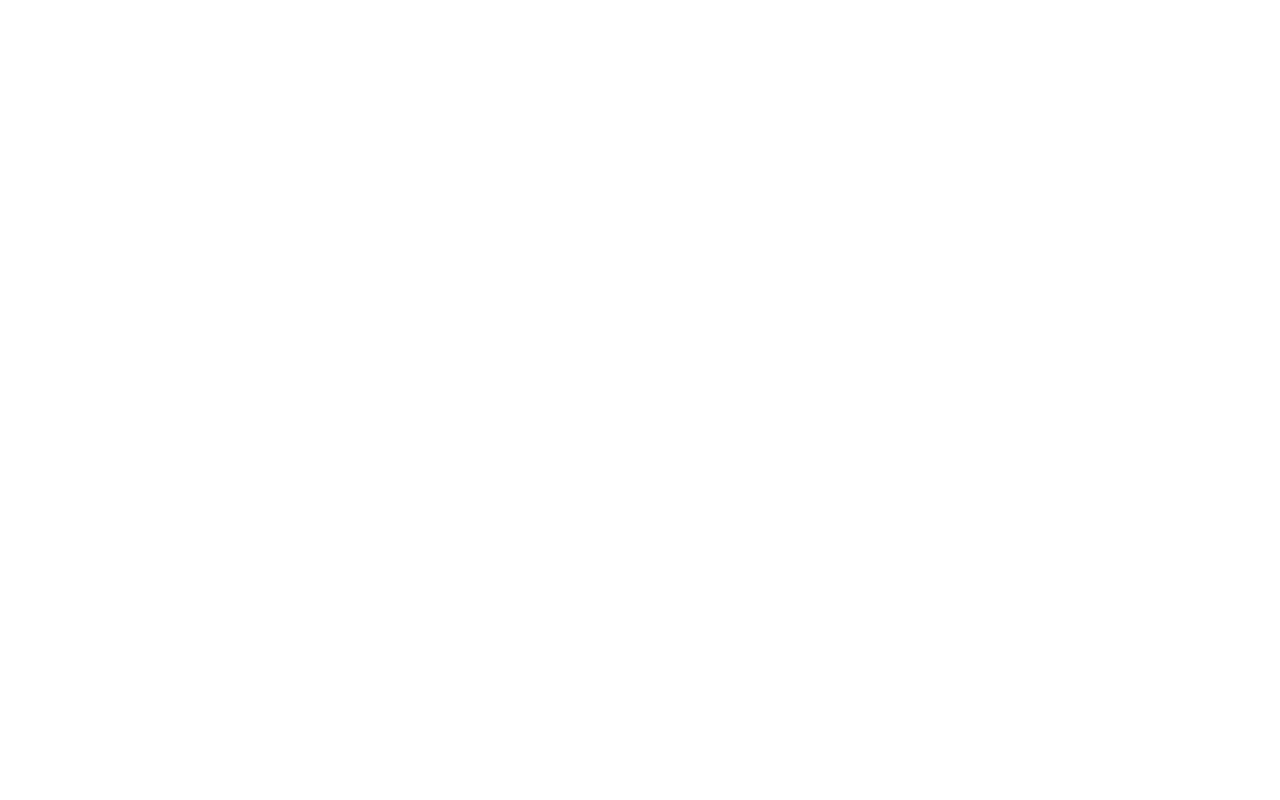
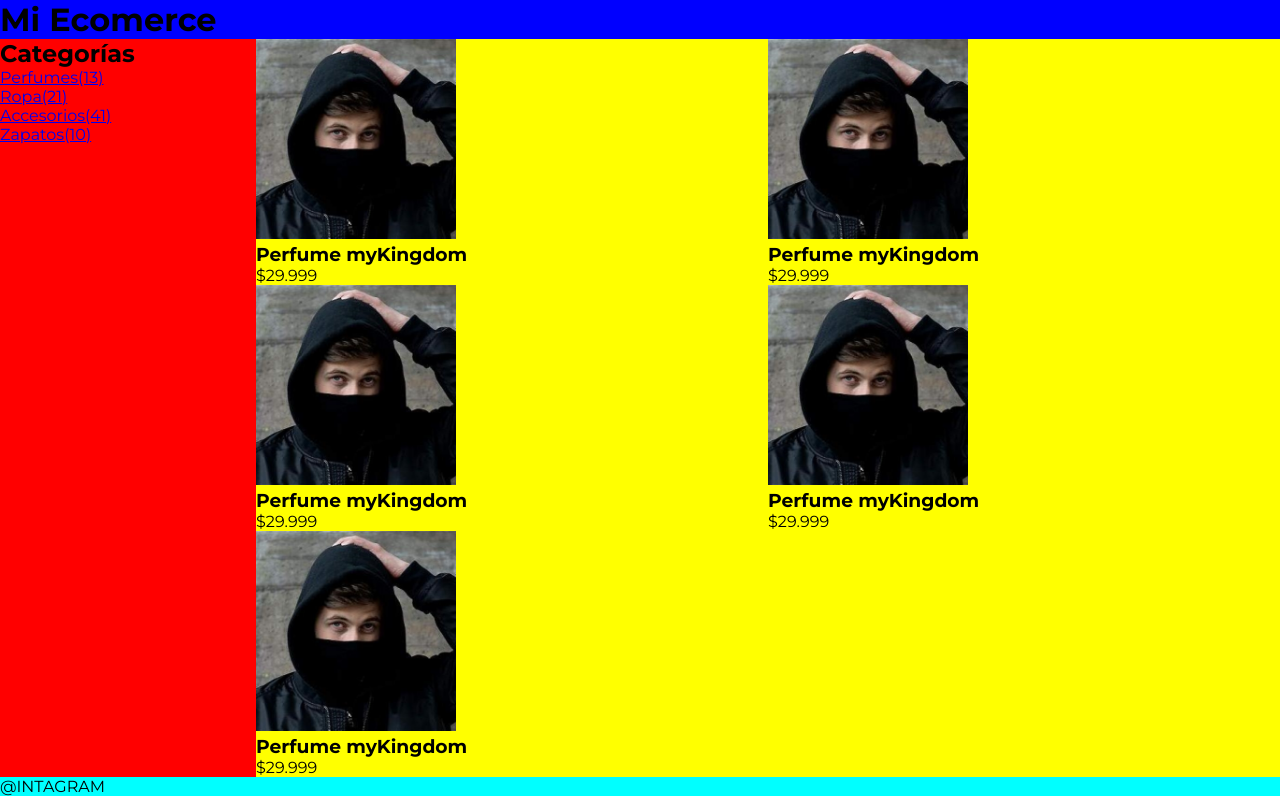
Before and after one commit to chrislopez93/Desafio2_grid, a plain HTML site: page index.html in a window 1280 px wide. Drawn offline with Linux system fonts and the light colour scheme.

Commit message:
Estructura básica del proyecto

```diff
--- a/assets/css/style.css
+++ b/assets/css/style.css
@@ -0,0 +1,41 @@
+*{
+    margin: 0;
+    padding: 0;
+}
+
+body{
+    font-family: 'Montserrat', sans-serif;
+    color: #000000;
+}
+
+.grid_container{
+    display: grid;
+    grid-template-columns: 20% 80%;
+    grid-template-areas:
+    "header header header"
+    "aside main main"
+    "aside main main"
+    "footer footer footer";
+}
+
+header{
+    grid-area: header;
+    background-color: blue;
+}
+aside{
+    grid-area: aside;
+    background-color: red;
+}
+main{
+    grid-area: main;
+    background-color: yellow;
+}
+footer{
+    grid-area: footer;
+    background-color: aqua;
+}
+
+.grid-item{
+    display: grid;
+    grid-template-columns: repeat(2, 2fr);
+}
--- a/index.html
+++ b/index.html
@@ -1,5 +1,6 @@
 <!DOCTYPE html>
 <html lang="es">
+
 <head>
     <meta charset="UTF-8">
     <meta name="viewport" content="width=device-width, initial-scale=1.0">
@@ -7,10 +8,69 @@
     <link rel="preconnect" href="https://fonts.googleapis.com">
     <link rel="preconnect" href="https://fonts.gstatic.com" crossorigin>
     <link href="https://fonts.googleapis.com/css2?family=Montserrat:wght@400;700&display=swap" rel="stylesheet">
-    <link rel="icon" type="image/x-ico" href="./assets/img/icon.ico">
+    <link rel="icon" type="image/x-ico" href="./assets/img/ico.ico">
     <title>Document</title>
 </head>
+
 <body>
+    <div class="grid_container">
+        <header>
+            <h1>Mi Ecomerce</h1>
+        </header>
+        <aside>
+            <div>
+                <h2 class="aside_item_title">Categorías</h2>
+                <ul>
+                    <li><a href="#">Perfumes<span class="aside_item_stock">(13)</span></a></li>
+                    <li><a href="#">Ropa<span class="aside_item_stock">(21)</span></a></li>
+                    <li><a href="#">Accesorios<span class="aside_item_stock">(41)</span></a></li>
+                    <li><a href="#">Zapatos<span class="aside_item_stock">(10)</span></a></li>
+                </ul>
+            </div>
+        </aside>
+        <main>
+            <div class="grid-item">
+                <div>
+                    <img src="./assets/img/alanwalker.jpeg" alt="imagen" width="200px">
+                    <div>
+                        <h3>Perfume myKingdom</h3>
+                        <p>$29.999</p>
+                    </div>
+                </div>
+                <div>
+                    <img src="./assets/img/alanwalker.jpeg" alt="imagen" width="200px">
+                    <div>
+                        <h3>Perfume myKingdom</h3>
+                        <p>$29.999</p>
+                    </div>
+                </div>
+                <div>
+                    <img src="./assets/img/alanwalker.jpeg" alt="imagen" width="200px">
+                    <div>
+                        <h3>Perfume myKingdom</h3>
+                        <p>$29.999</p>
+                    </div>
+                </div>
+                <div>
+                    <img src="./assets/img/alanwalker.jpeg" alt="imagen" width="200px">
+                    <div>
+                        <h3>Perfume myKingdom</h3>
+                        <p>$29.999</p>
+                    </div>
+                </div>
+                <div>
+                    <img src="./assets/img/alanwalker.jpeg" alt="imagen" width="200px">
+                    <div>
+                        <h3>Perfume myKingdom</h3>
+                        <p>$29.999</p>
+                    </div>
+                </div>
+            </div>
+        </main>
+        <footer class="footer">
+            <p>@INTAGRAM</p>
+        </footer>
+    </div>
+</body>
 
-</body>
 </html>
```
Also changed, not shown: assets/img/alanwalker.jpeg (added), assets/img/gymclassheroes.jpg (added), assets/img/hand.png (added), assets/img/ico.ico (added), assets/img/johnwilliams.JPG (added), assets/img/lindseystirling.jpeg (added), assets/img/merethesoltvedt.jpg (added), assets/img/sia.jpeg (added), assets/img/stevejablonsky.jpg (added), assets/img/thescript.jpg (added), assets/img/thomasbergersen.jpg (added).
